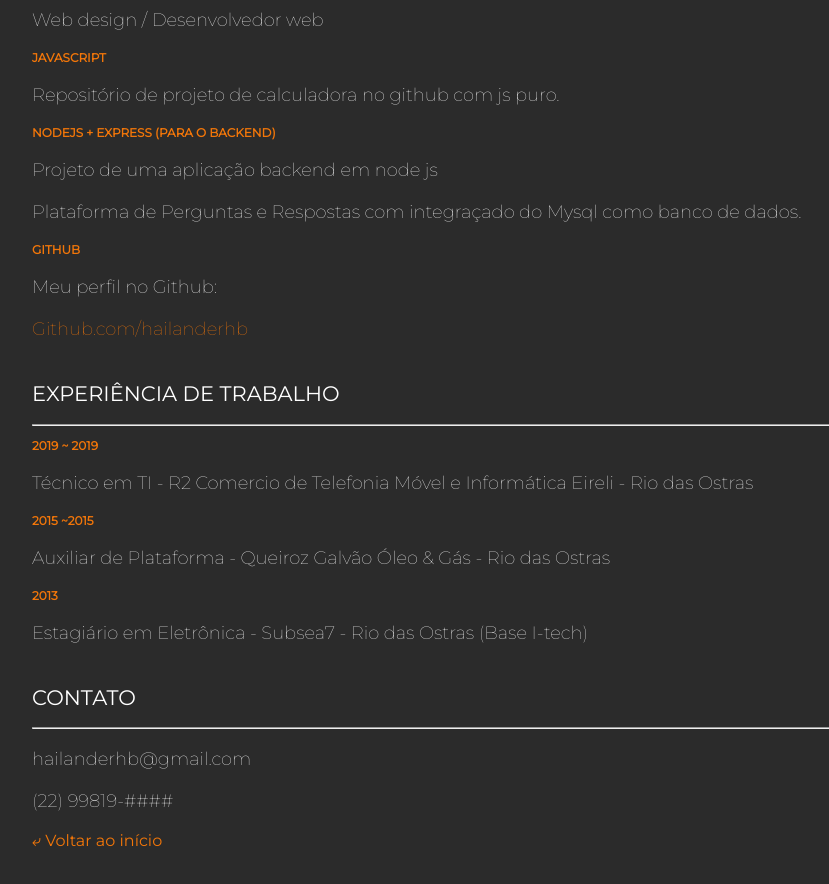
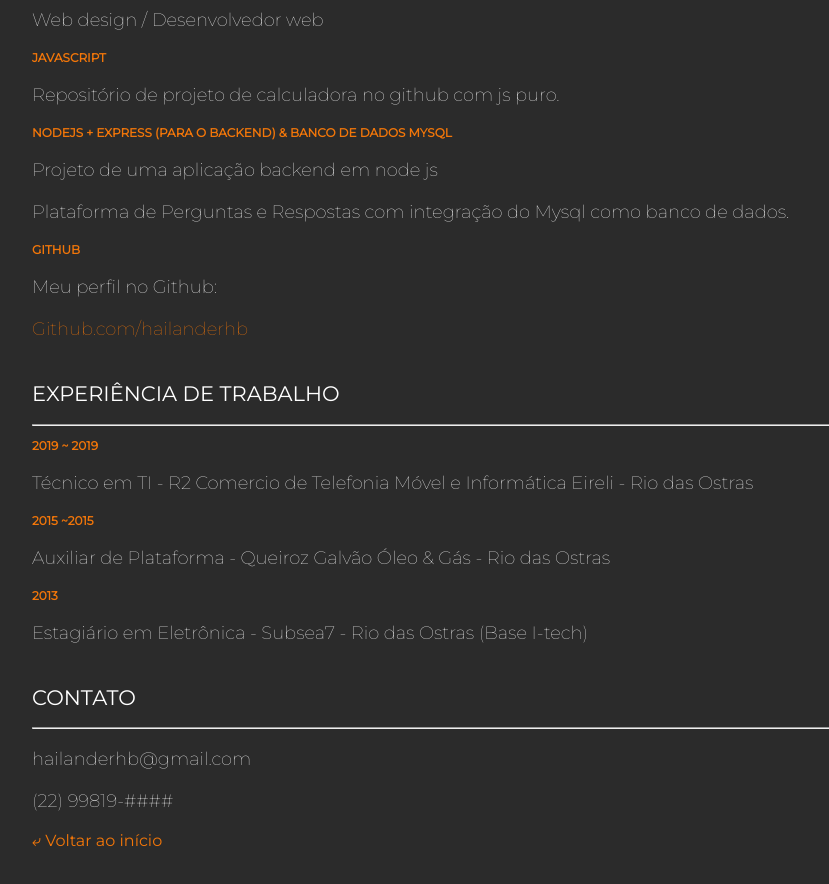
Before and after one commit to hailanderhb/sitepessoalparateste, a plain HTML site: page curriculo.html in a window 1280 px wide. Shown: the part 1660-2544 px from the top of the page, without its empty margins (68-897 px from the left). Drawn offline with Linux system fonts and the light colour scheme.

Commit message:
Alteração nas qualificações

```diff
--- a/curriculo.html
+++ b/curriculo.html
@@ -107,10 +107,10 @@
 							<p>Repositório de projeto de calculadora no github com js puro.</p>
 
 
-						<h3>Nodejs + express (Para o backend)</h3>
+						<h3>Nodejs + Express (Para o backend) & Banco de dados Mysql</h3>
 
 							<p>Projeto de uma aplicação backend em node js </p>
-							<p>Plataforma de Perguntas e Respostas com integraçado do Mysql como banco de dados.</p>
+							<p>Plataforma de Perguntas e Respostas com integração do Mysql como banco de dados.</p>
 
 						<h3>Github</h3>
 
```
